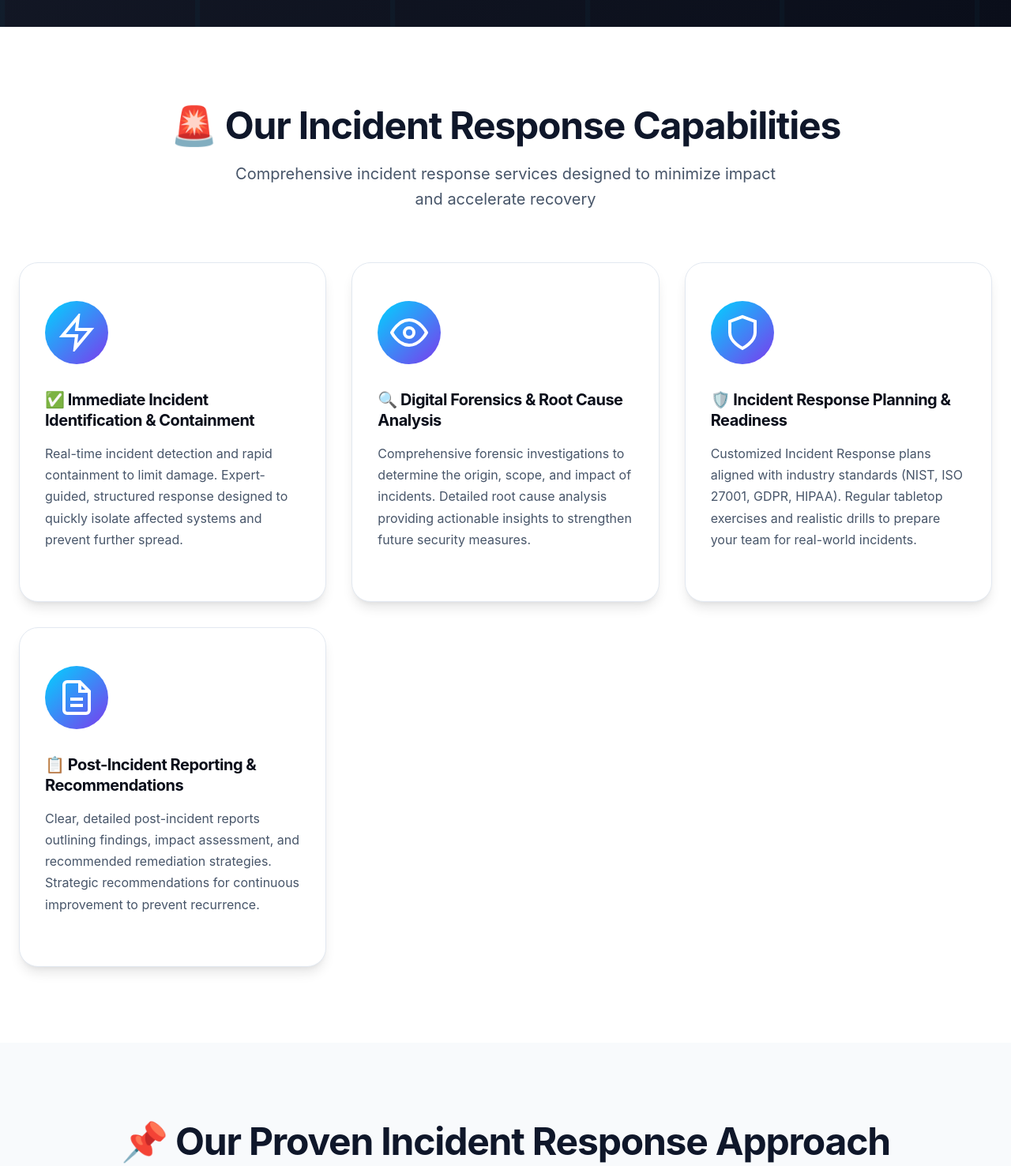
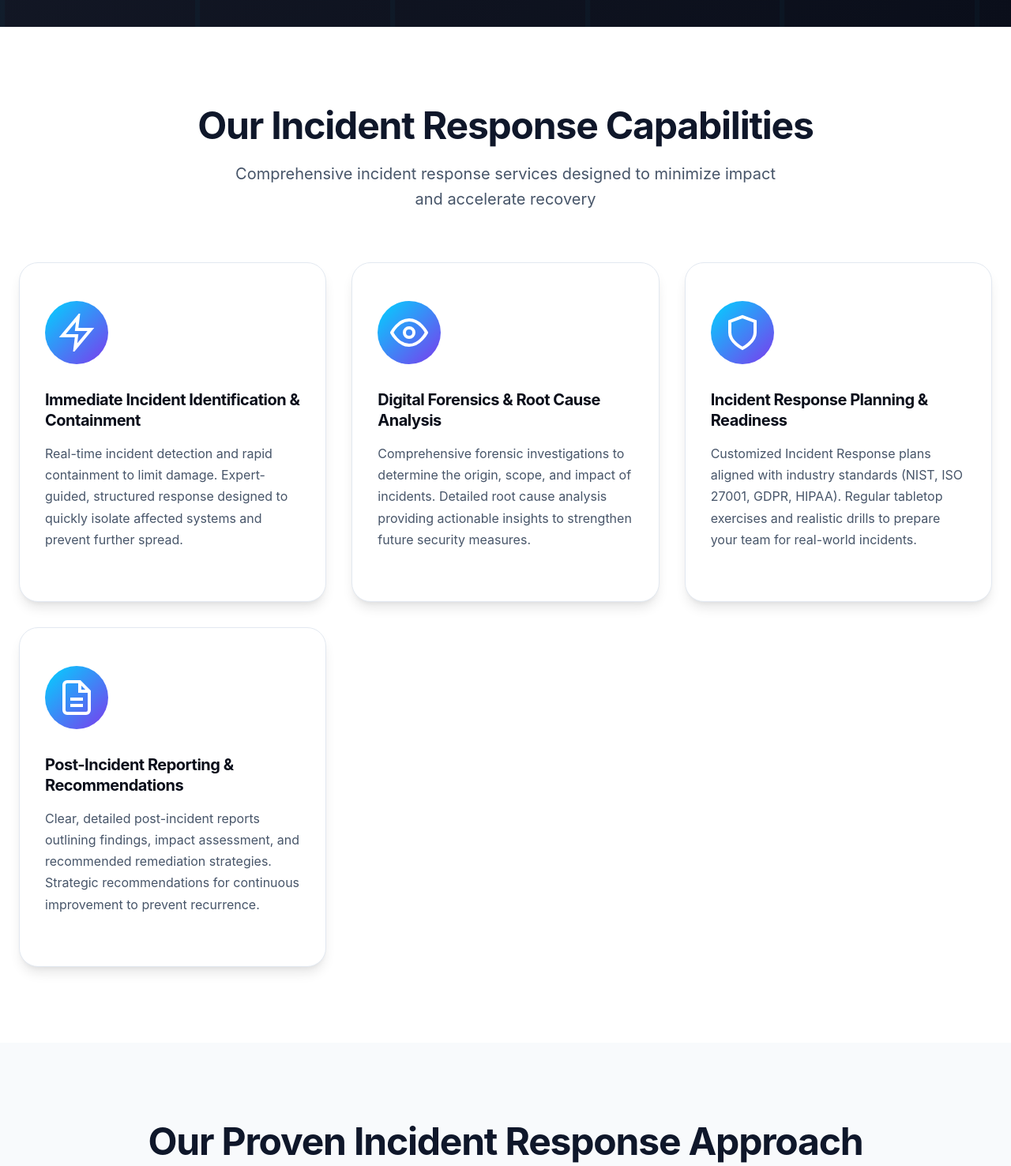
Before and after one commit to Complixen/compixen.github.io, a plain HTML site: page incident-response.html in a window 1280 px wide. Shown: the part 1280-2756 px from the top of the page at 79% size. Drawn offline with Linux system fonts and the light colour scheme.

Commit message:
Update incident-response.html

```diff
--- a/incident-response.html
+++ b/incident-response.html
@@ -140,7 +140,7 @@
         <section class="service-offerings section">
             <div class="container">
                 <div class="section__header scroll-reveal">
-                    <h2 class="section__title">🚨 Our Incident Response Capabilities</h2>
+                    <h2 class="section__title">Our Incident Response Capabilities</h2>
                     <p class="section__subtitle">
                         Comprehensive incident response services designed to minimize impact and accelerate recovery
                     </p>
@@ -153,7 +153,7 @@
                                 <path d="M13 2L3 14h9l-1 8 10-12h-9l1-8z"/>
                             </svg>
                         </div>
-                        <h3 class="offering-item__title">✅ Immediate Incident Identification & Containment</h3>
+                        <h3 class="offering-item__title"> Immediate Incident Identification & Containment</h3>
                         <p class="offering-item__description">
                             Real-time incident detection and rapid containment to limit damage. Expert-guided, structured response designed to quickly isolate affected systems and prevent further spread.
                         </p>
@@ -166,7 +166,7 @@
                                 <circle cx="12" cy="12" r="3"/>
                             </svg>
                         </div>
-                        <h3 class="offering-item__title">🔍 Digital Forensics & Root Cause Analysis</h3>
+                        <h3 class="offering-item__title"> Digital Forensics & Root Cause Analysis</h3>
                         <p class="offering-item__description">
                             Comprehensive forensic investigations to determine the origin, scope, and impact of incidents. Detailed root cause analysis providing actionable insights to strengthen future security measures.
                         </p>
@@ -178,7 +178,7 @@
                                 <path d="M12 22s8-4 8-10V5l-8-3-8 3v7c0 6 8 10 8 10z"/>
                             </svg>
                         </div>
-                        <h3 class="offering-item__title">🛡️ Incident Response Planning & Readiness</h3>
+                        <h3 class="offering-item__title"> Incident Response Planning & Readiness</h3>
                         <p class="offering-item__description">
                             Customized Incident Response plans aligned with industry standards (NIST, ISO 27001, GDPR, HIPAA). Regular tabletop exercises and realistic drills to prepare your team for real-world incidents.
                         </p>
@@ -193,7 +193,7 @@
                                 <line x1="16" y1="17" x2="8" y2="17"/>
                             </svg>
                         </div>
-                        <h3 class="offering-item__title">📋 Post-Incident Reporting & Recommendations</h3>
+                        <h3 class="offering-item__title"> Post-Incident Reporting & Recommendations</h3>
                         <p class="offering-item__description">
                             Clear, detailed post-incident reports outlining findings, impact assessment, and recommended remediation strategies. Strategic recommendations for continuous improvement to prevent recurrence.
                         </p>
@@ -206,7 +206,7 @@
         <section id="approach" class="methodology section section--light">
             <div class="container">
                 <div class="section__header scroll-reveal">
-                    <h2 class="section__title">📌 Our Proven Incident Response Approach</h2>
+                    <h2 class="section__title"> Our Proven Incident Response Approach</h2>
                     <p class="section__subtitle">
                         A structured methodology to rapidly contain incidents and restore secure operations
                     </p>
@@ -250,7 +250,7 @@
         <section class="why-choose section section--dark">
             <div class="container">
                 <div class="section__header scroll-reveal">
-                    <h2 class="section__title">🚀 Why Choose CompliXen Incident Response?</h2>
+                    <h2 class="section__title"> Why Choose CompliXen Incident Response?</h2>
                     <p class="section__subtitle">
                         Expert incident response capabilities with proven methodologies and rapid response times
                     </p>
```
